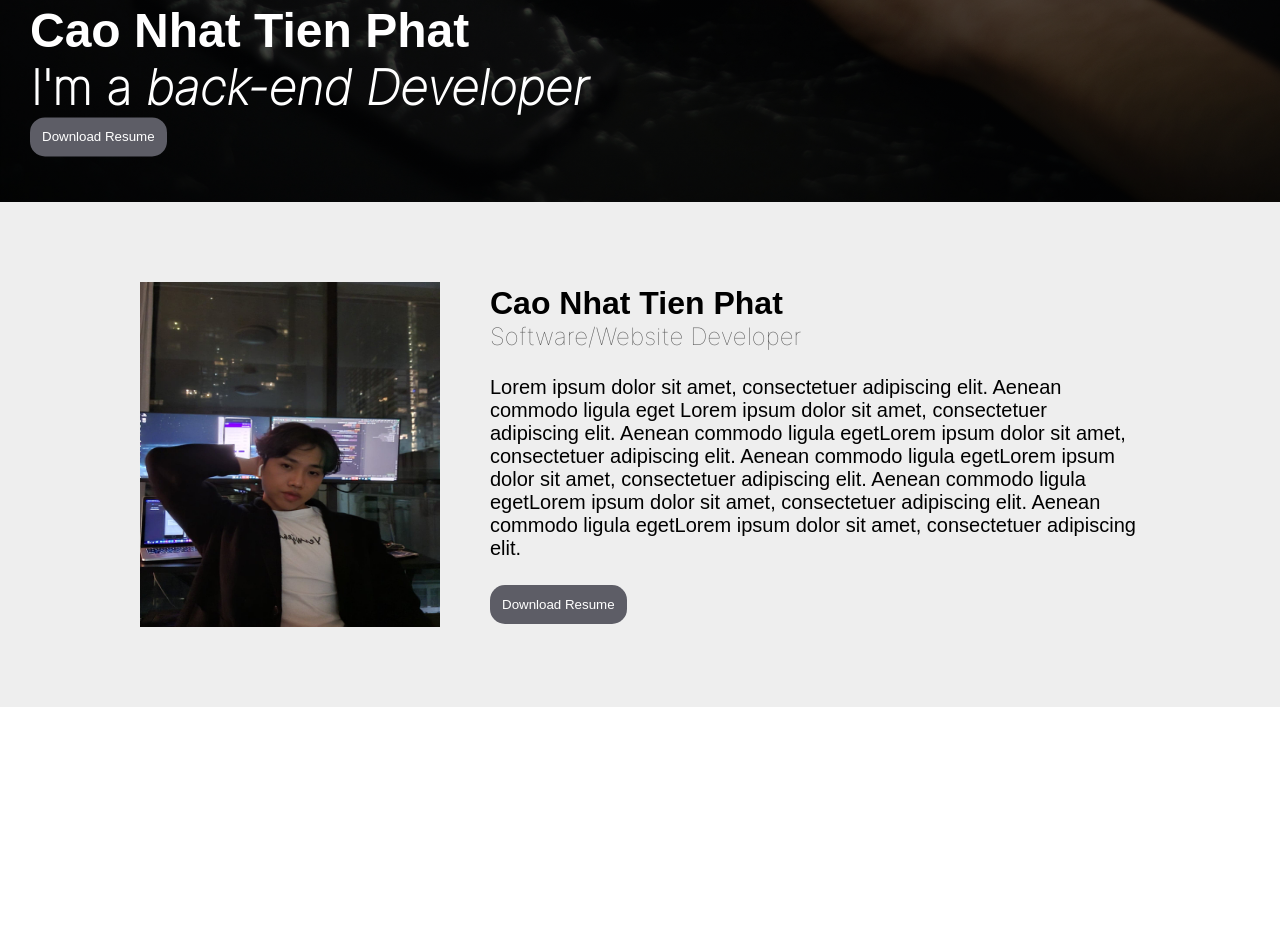
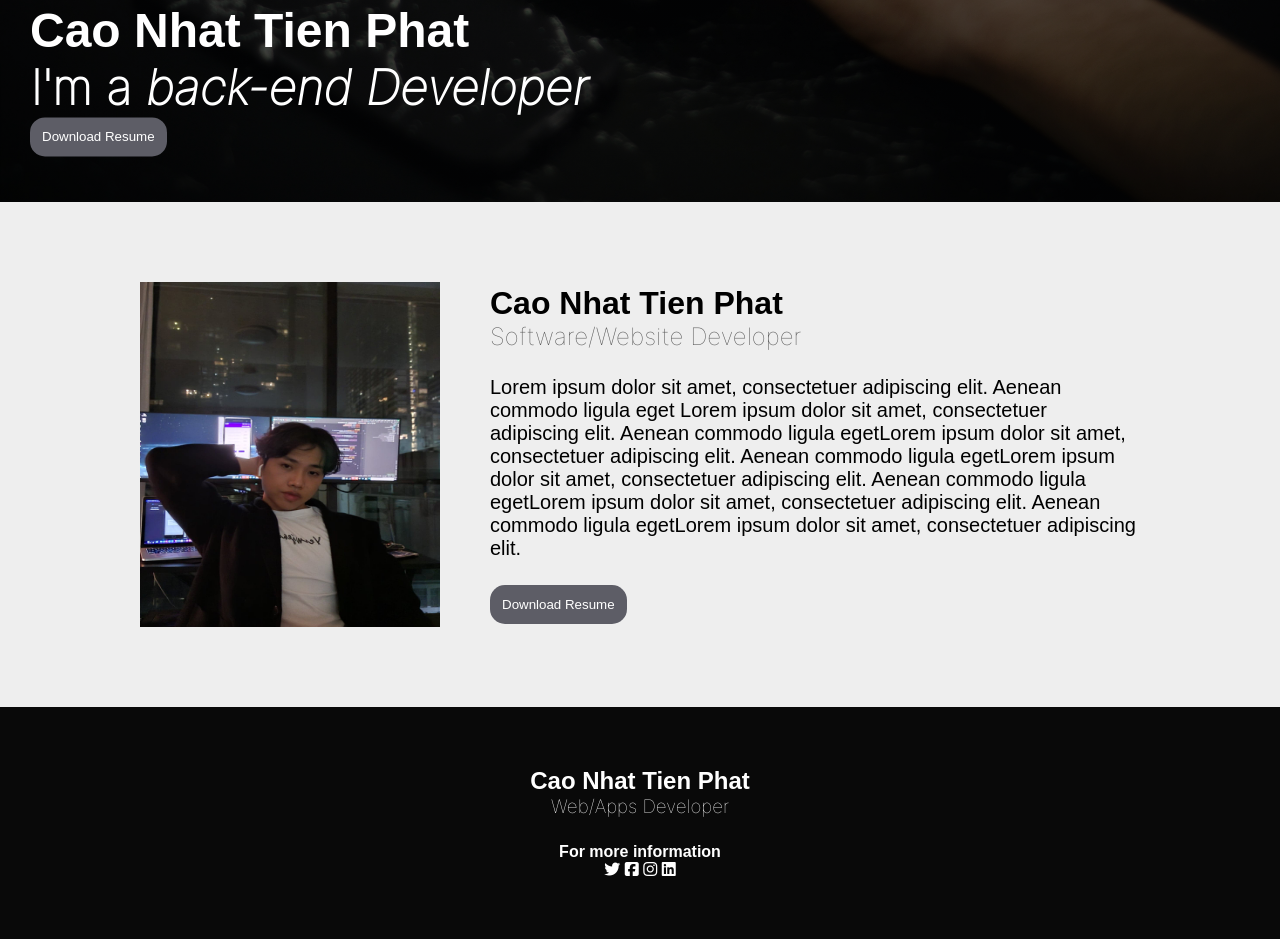
Before and after one commit to bocongamco/Portofolio, a plain HTML site: page index.html in a window 1280 px wide. Shown: the part 598-1537 px from the top of the page. Before the commit the page ends 1305 px from the top, so only its background shows below. Drawn offline with Linux system fonts and the light colour scheme; a web font is replaced by a local one.

Commit message:
Create Footnote

```diff
--- a/index.html
+++ b/index.html
@@ -5,6 +5,9 @@
         <title> Page Test </title>
 
         <link rel="stylesheet" href= "style.css">
+        <script src="https://kit.fontawesome.com/8df999aa5b.js" crossorigin="anonymous"></script>
+
+
     </head>
 
     <body>
@@ -47,6 +50,21 @@
             </div>
         </section>
 
+        <footer id ="footer">
+            <div class ="container">
+                <h2>Cao Nhat Tien Phat </h2>
+                <h3>Web/Apps Developer </h3>
+                <h4>For more information</h4>
+                    <div class = "footnote-icon">
+                            <a href="https://www.twitter.com/" class="twitter" style="color: white"><i class="fa-brands fa-twitter"></i></a>
+                            <a href="https://www.facebook.com/" class="facebook" style="color: white"><i class="fa-brands fa-square-facebook"></i></a>
+                            <a href="https://www.instagram.com/" class="instagram" style="color: white"><i class="fa-brands fa-instagram"></i></a>
+                            <a href="https://www.linkedin.com/" class="linkedin" style="color: white"><i class="fa-brands fa-linkedin"></i></a>
+                    </div>
+            </div>
+        </footer>
+
+
 
     </body>
 
--- a/style.css
+++ b/style.css
@@ -137,3 +137,29 @@ button:hover{
     font-size: 20px;
     margin-bottom: 25px;
 }
+#footer{
+    width: 100%;
+    padding:60px;
+    background-color: #090909;
+    color: #ffffff;
+
+
+}
+.container{
+    display: block;
+    margin-left: auto;
+    margin-right: auto;
+    width: 50%;
+   text-align: center;
+}
+.conainer h2{
+    font-family: 'Inter-Regular', sans-serif;
+    font-weight: bold;
+    font-size: 32px;
+}
+.container h3{
+    font-family: 'Inter-Thin', sans-serif;
+    font-weight: lighter;
+    padding-bottom: 25px;
+
+}
```
